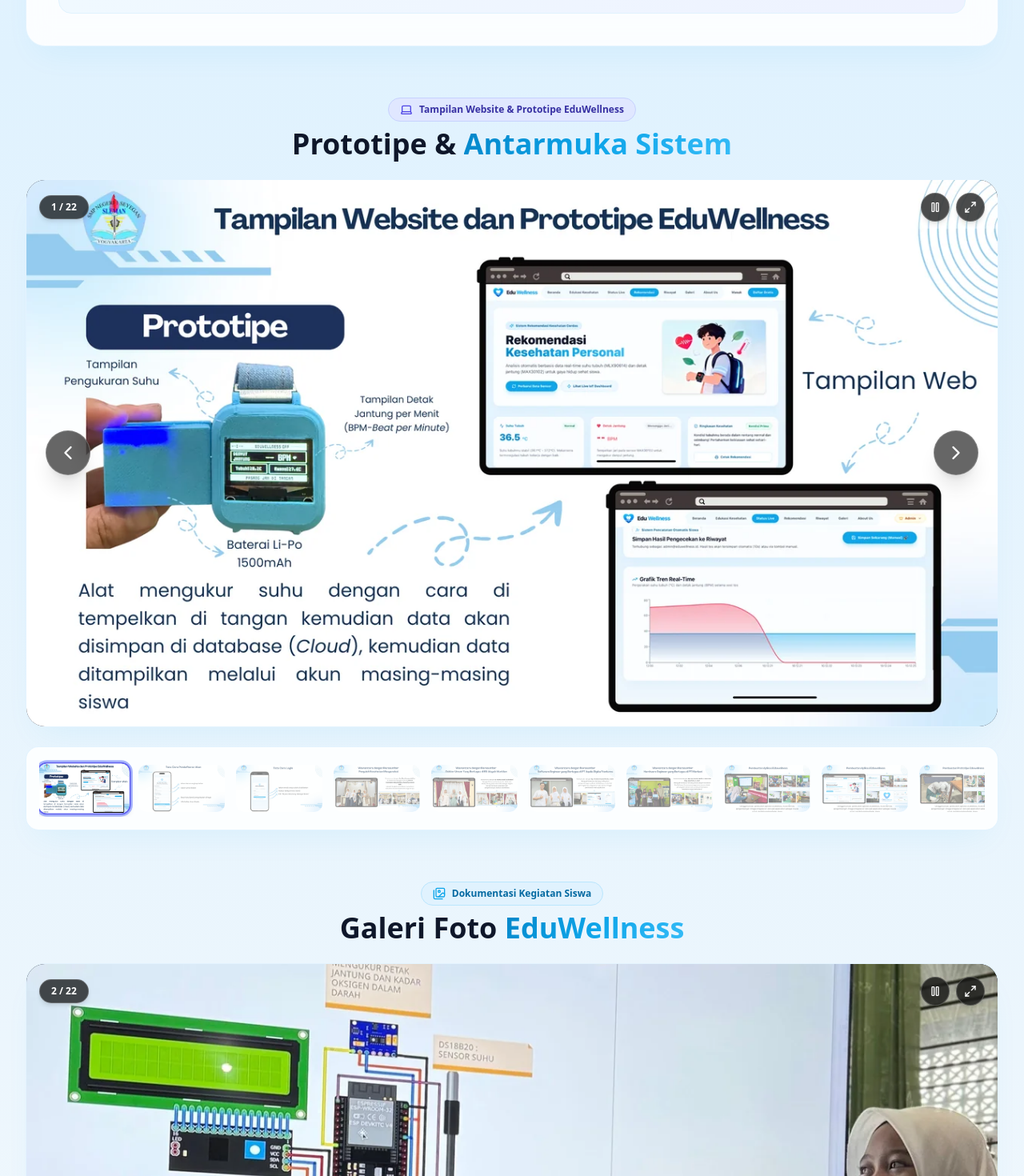
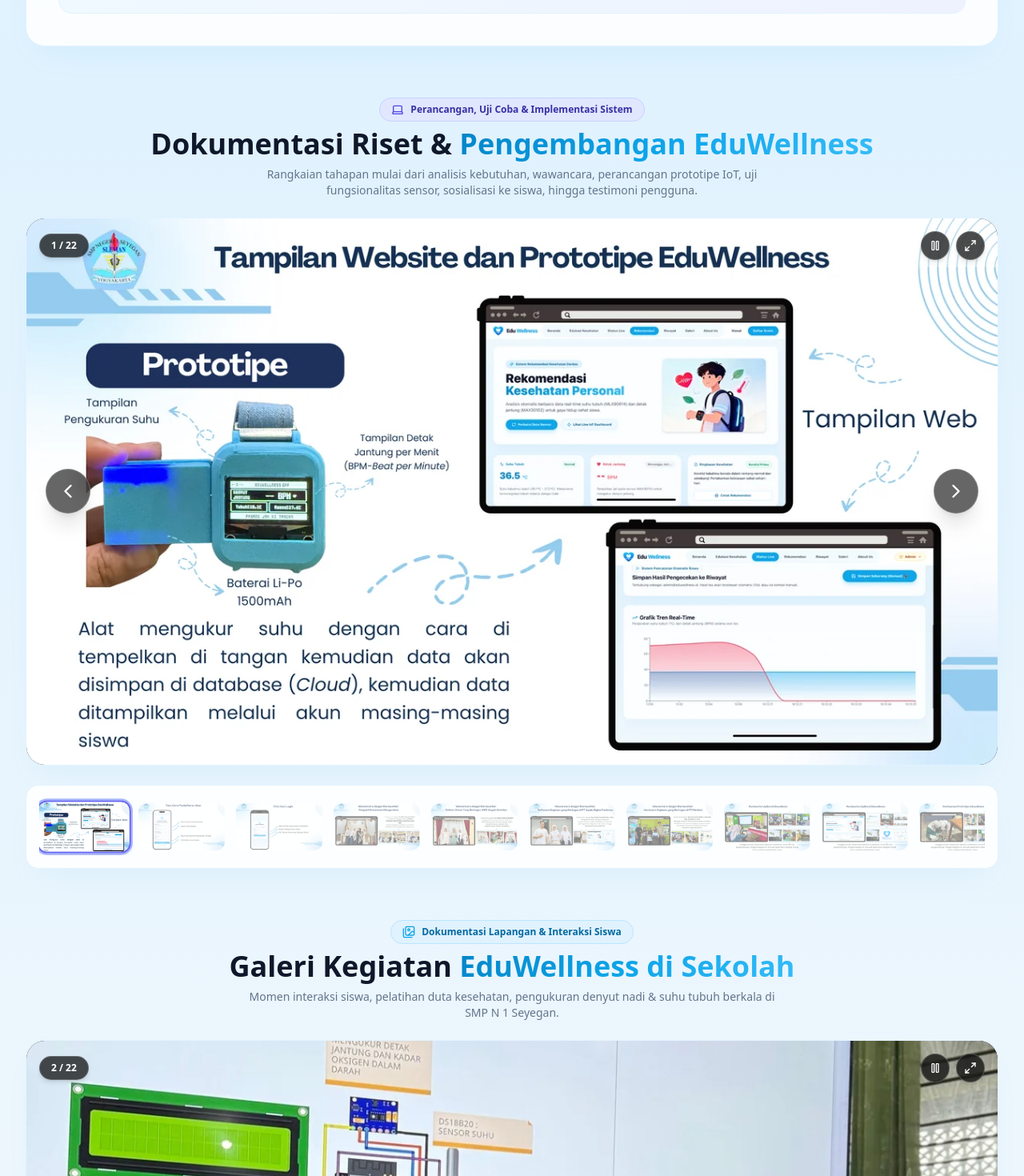
Before and after one commit to akhmadzaqiriyadi/eduwellness, a Next.js app: page /galeri in a window 1280 px wide. Shown: the part 1260-2730 px from the top of the page at 80% size. Built offline with nearby package versions, Linux system fonts and the light colour scheme; no server answers.

Commit message:
feat(galeri): update carousel titles to comprehensively describe research, design, prototype, functional testing, user trial, and testimonials

```diff
--- a/app/galeri/page.tsx
+++ b/app/galeri/page.tsx
@@ -253,16 +253,19 @@
 
       </div>
 
-      {/* SECTION 2: KAROSEL TAMPILAN WEB & PROTOTIPE (DI ATAS GALERI) */}
+      {/* SECTION 2: KAROSEL PENGEMBANGAN, PERANCANGAN & UJI COBA SISTEM */}
       <div className="space-y-6">
         <div className="text-center space-y-2">
           <div className="inline-flex items-center gap-2 px-3.5 py-1.5 rounded-full bg-indigo-100 text-indigo-800 text-xs font-black border border-indigo-200">
             <Laptop className="w-4 h-4 text-indigo-600" />
-            <span>Tampilan Website & Prototipe EduWellness</span>
+            <span>Perancangan, Uji Coba & Implementasi Sistem</span>
           </div>
           <h2 className="text-2xl sm:text-4xl font-black text-slate-900">
-            Prototipe & <span className="text-gradient">Antarmuka Sistem</span>
+            Dokumentasi Riset & <span className="text-gradient">Pengembangan EduWellness</span>
           </h2>
+          <p className="text-xs sm:text-sm text-slate-500 max-w-2xl mx-auto">
+            Rangkaian tahapan mulai dari analisis kebutuhan, wawancara, perancangan prototipe IoT, uji fungsionalitas sensor, sosialisasi ke siswa, hingga testimoni pengguna.
+          </p>
         </div>
 
         {/* MAIN CAROUSEL 1 CONTAINER */}
@@ -271,7 +274,7 @@
             <Image
               key={prototipeImages[protoIndex]}
               src={prototipeImages[protoIndex]}
-              alt={`Prototipe Slide ${protoIndex + 1}`}
+              alt={`Dokumentasi Riset Slide ${protoIndex + 1}`}
               fill
               priority
               sizes="(max-width: 1400px) 100vw, 1400px"
@@ -337,7 +340,7 @@
               >
                 <Image
                   src={src}
-                  alt={`Thumbnail Prototipe ${index + 1}`}
+                  alt={`Thumbnail Riset ${index + 1}`}
                   fill
                   sizes="112px"
                   className="object-cover"
@@ -354,11 +357,14 @@
         <div className="text-center space-y-2">
           <div className="inline-flex items-center gap-2 px-3.5 py-1.5 rounded-full bg-sky-100 text-sky-700 text-xs font-extrabold border border-sky-200">
             <Images className="w-4 h-4 text-sky-500" />
-            <span>Dokumentasi Kegiatan Siswa</span>
+            <span>Dokumentasi Lapangan & Interaksi Siswa</span>
           </div>
           <h2 className="text-2xl sm:text-4xl font-black text-slate-900">
-            Galeri Foto <span className="text-gradient">EduWellness</span>
+            Galeri Kegiatan <span className="text-gradient">EduWellness di Sekolah</span>
           </h2>
+          <p className="text-xs sm:text-sm text-slate-500 max-w-2xl mx-auto">
+            Momen interaksi siswa, pelatihan duta kesehatan, pengukuran denyut nadi & suhu tubuh berkala di SMP N 1 Seyegan.
+          </p>
         </div>
 
         {/* MAIN CAROUSEL 2 CONTAINER */}
```
